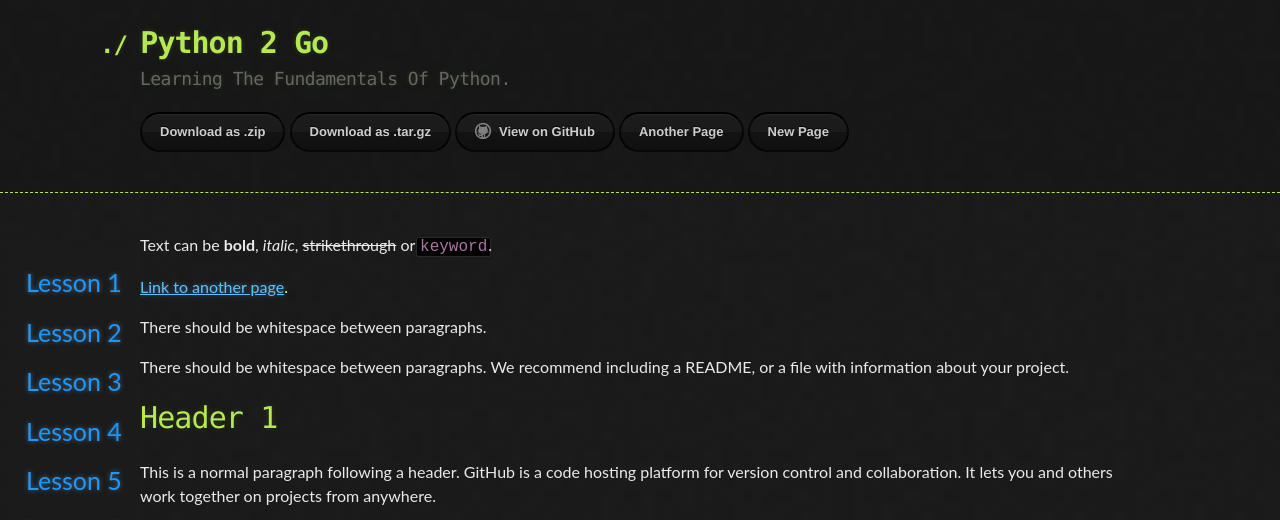
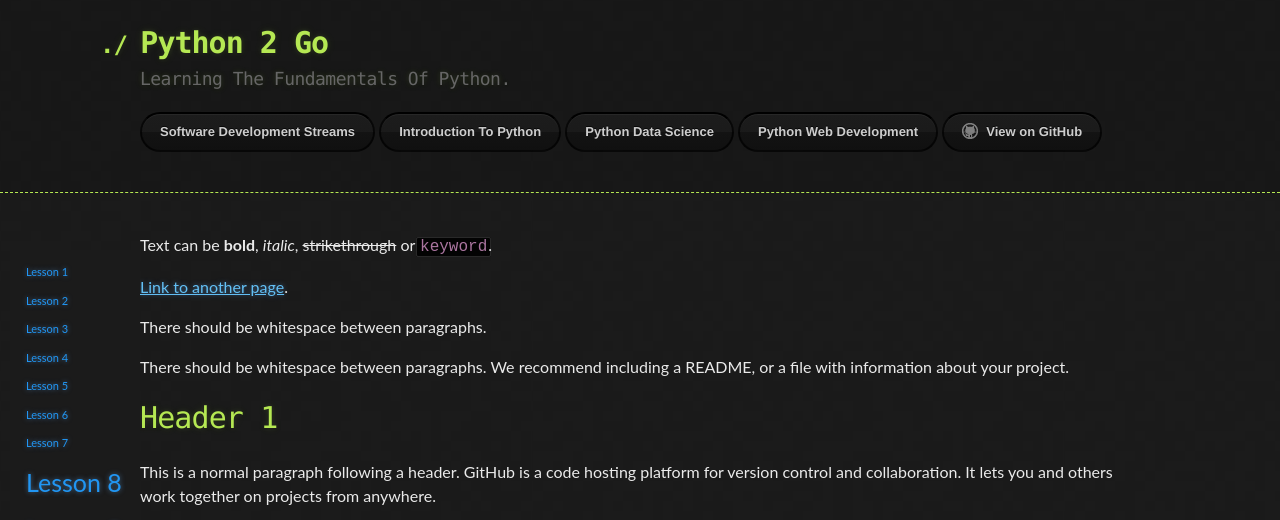
Before and after one commit to kode2go/python2go, a Jekyll site: the page built from index.md, in a window 1280 px wide and 900 px high, cut to the strip 0-520 px from the top of the window. Built offline with Jekyll 4.4.1, drawn with Linux system fonts in a browser that asks for light colours.

Commit message:
Update default.html

```diff
--- a/_layouts/default.html
+++ b/_layouts/default.html
@@ -60,13 +60,13 @@ body {
         <h2>{{ site.description | default: site.github.project_tagline }}</h2>
 
         <section id="downloads">
-          {% if site.show_downloads %}
-            <a href="{{ site.github.zip_url }}" class="btn">Download as .zip</a>
-            <a href="{{ site.github.tar_url }}" class="btn">Download as .tar.gz</a>
-          {% endif %}
+          <a href="https://kode2go.github.io/python2go/newpage.html" class="btn">Software Development Streams</a>
+          <a href="https://kode2go.github.io/python2go/newpage.html" class="btn">Introduction To Python</a>
+          <a href="https://kode2go.github.io/python2go/another-page.html" class="btn">Python Data Science</a>
+          <a href="https://kode2go.github.io/python2go/another-page.html" class="btn">Python Web Development</a>
           <a href="{{ site.github.repository_url }}" class="btn btn-github"><span class="icon"></span>View on GitHub</a>
-          <a href="https://kode2go.github.io/python2go/another-page.html" class="btn">Another Page</a>
-          <a href="https://kode2go.github.io/python2go/newpage.html" class="btn">New Page</a>
+
+
         </section>
       </div>
     </header>
@@ -75,13 +75,13 @@ body {
       <section id="main_content">
 
         <div class="sidenav">
-  <a href="https://kode2go.github.io/python2go/newpage.html">Lesson 1</a>
-  <a href="#">Lesson 2</a>
-  <a href="#">Lesson 3</a>
-  <a href="#">Lesson 4</a>
-  <a href="#">Lesson 5</a>
-  <a href="#">Lesson 6</a>
-  <a href="#">Lesson 7</a>
+  <a href="https://kode2go.github.io/python2go/newpage.html" style="font-size:11px">Lesson 1</a>
+  <a href="https://kode2go.github.io/python2go/python_lesson2_var.html" style="font-size:11px">Lesson 2</a>
+  <a href="#" style="font-size:11px">Lesson 3</a>
+  <a href="#" style="font-size:11px">Lesson 4</a>
+  <a href="#" style="font-size:11px">Lesson 5</a>
+  <a href="#" style="font-size:11px">Lesson 6</a>
+  <a href="#" style="font-size:11px">Lesson 7</a>
   <a href="#">Lesson 8</a>
   <a href="#">Lesson 9</a>
   <a href="#">Lesson 10</a>
```
